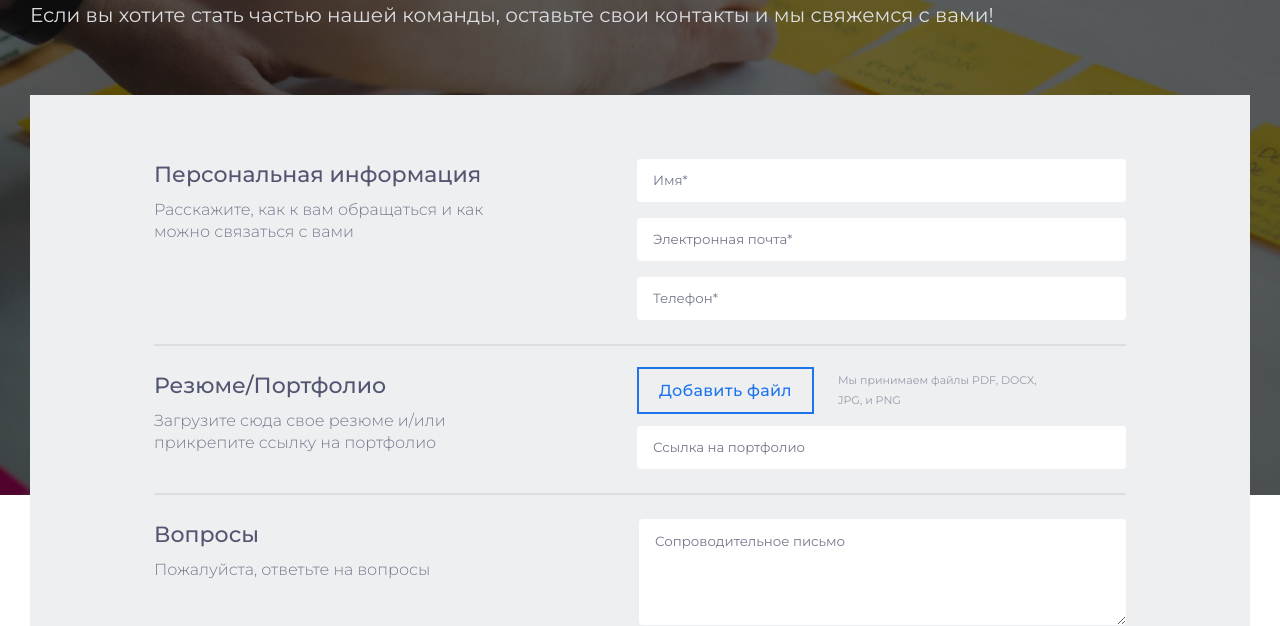
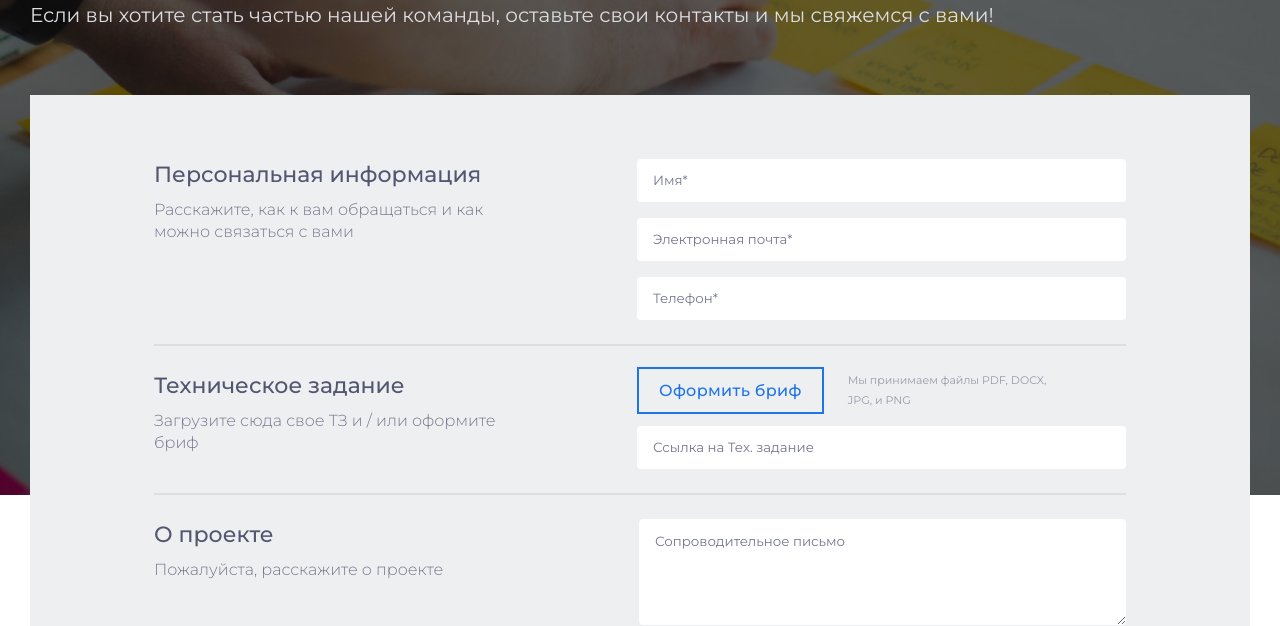
Before and after one commit to belskiy98/UST, a website: page project.html in a window 1280 px wide. Shown: the part 334-960 px from the top of the page. Drawn offline with nearby package versions, Linux system fonts and the light colour scheme.

Commit message:
fix visual bug on project page

```diff
--- a/project.html
+++ b/project.html
@@ -178,8 +178,8 @@
                         <div class="possibilities__portfolio">
                             <div class="possibilities-block-row">
                                 <div class="form-information">
-                                    <div class="form-information__title">Резюме/Портфолио</div>
-                                    <div class="form-information__text">Загрузите сюда свое резюме и/или прикрепите ссылку на портфолио</div>
+                                    <div class="form-information__title">Техническое задание</div>
+                                    <div class="form-information__text">Загрузите сюда свое ТЗ и / или оформите бриф</div>
                                 </div>
                                 <div class="form-row">
                                     <form class="possibilities-survey-form" action="#" method="post" enctype="multipart/form-data">
@@ -187,12 +187,12 @@
                                             <div class="labeled-input__btn">
                                                 <input type="file-upload" name="file" id="input__file" class="castom-file-upload">
                                                 <label id="file-name" class="input"></label>
-                                                <label for="file-upload" class="download" >Добавить файл</label>
+                                                <label for="file-upload" class="download" >Оформить бриф</label>
                                             </div>
                                             <div class="labeled-input__text">Мы принимаем файлы PDF, DOCX, JPG, и PNG</div>
                                         </div>
                                         <div class="labeled-input-container">
-                                            <input type="text" name="link" id="labeled-input" class="labeled-input" placeholder="Ссылка на портфолио">
+                                            <input type="text" name="link" id="labeled-input" class="labeled-input" placeholder="Ссылка на Тех. задание">
                                             <label for="labeled-input"></label>
                                         </div>
                                     </form>
@@ -202,8 +202,8 @@
                         <div class="possibilities__questions">
                             <div class="possibilities-block-row">
                                 <div class="form-information">
-                                    <div class="form-information__title">Вопросы</div>
-                                    <div class="form-information__text">Пожалуйста, ответьте на вопросы</div>
+                                    <div class="form-information__title">О проекте</div>
+                                    <div class="form-information__text">Пожалуйста, расскажите о проекте</div>
                                 </div>
                                 <div class="form-row">
                                     <form class="possibilities-survey-form" action="#" method="post" enctype="multipart/form-data">
```
